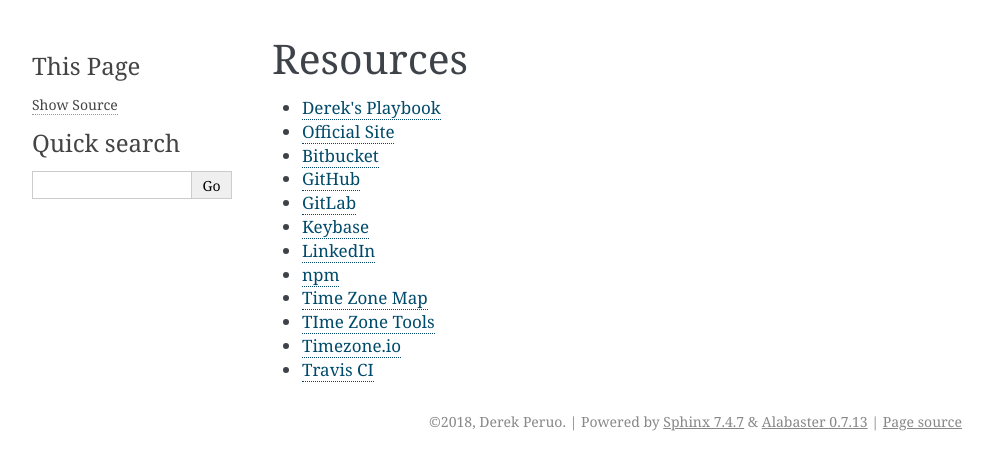
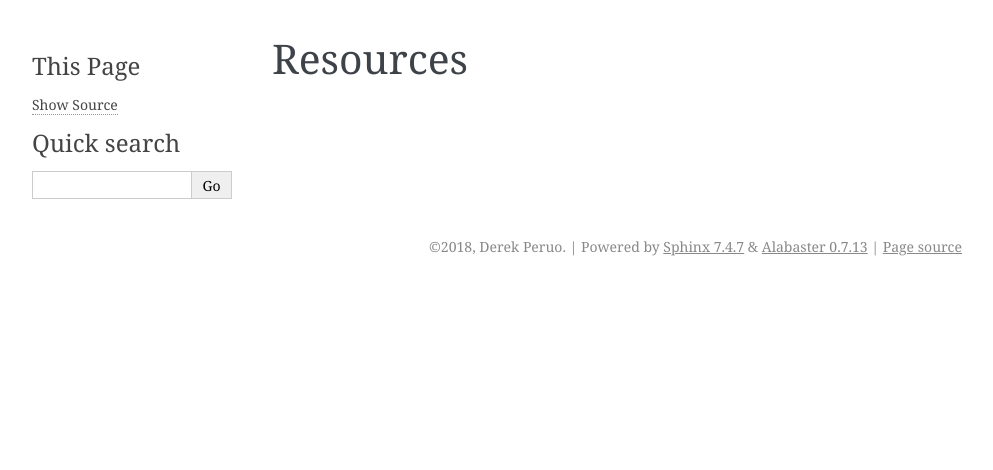
Before and after one commit to dperuo/about-me, a Sphinx documentation site: the page built from docs/resources.rst, in a window 1280 px wide. Shown: the top 470 px of the page, without its empty margins (148-1141 px from the left). Built offline with Sphinx 7.4.7, drawn with Linux system fonts in a browser that asks for light colours; part of the change alters nothing that is shown.

```diff
--- a/docs/resources.rst
+++ b/docs/resources.rst
@@ -1,8 +1,8 @@
 Resources
 ---------
 
-.. toctree::
-    :titlesonly:
+.. .. toctree::
+..     :titlesonly:
 
     Derek's Playbook <playbook>
     Official Site <http://derekperuo.net>
```
